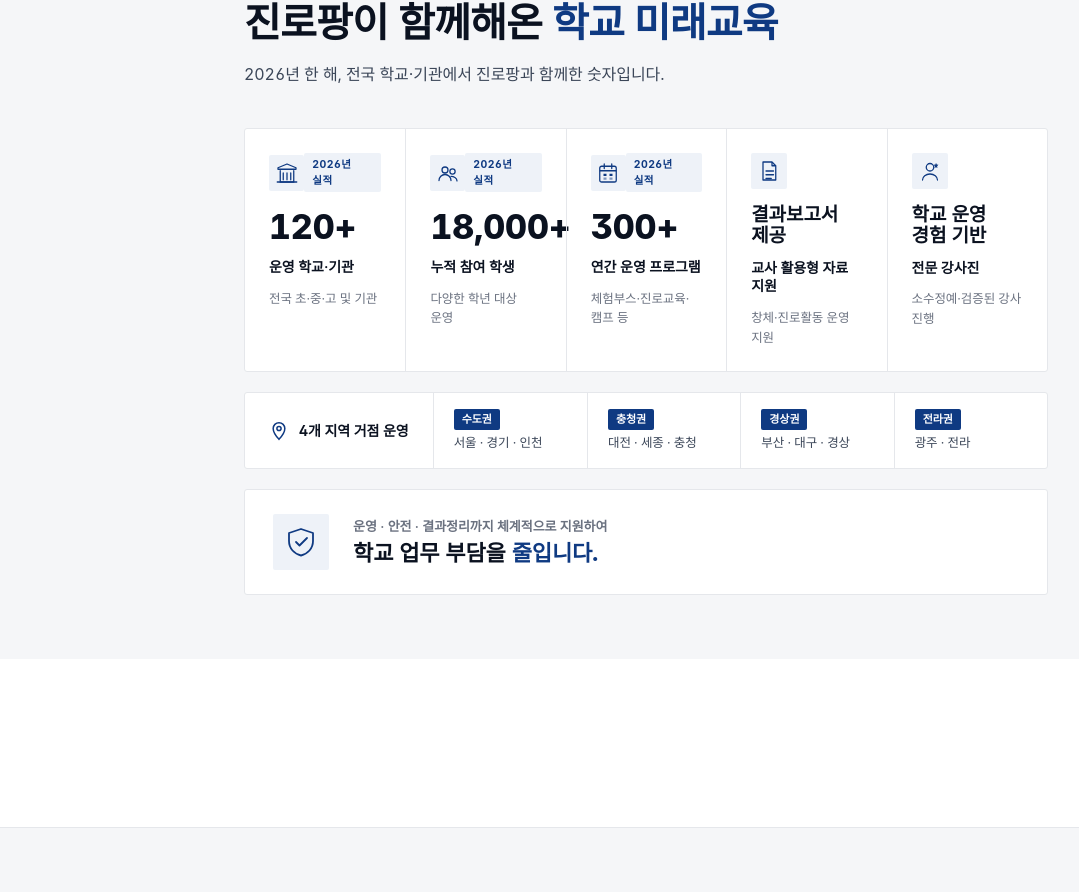
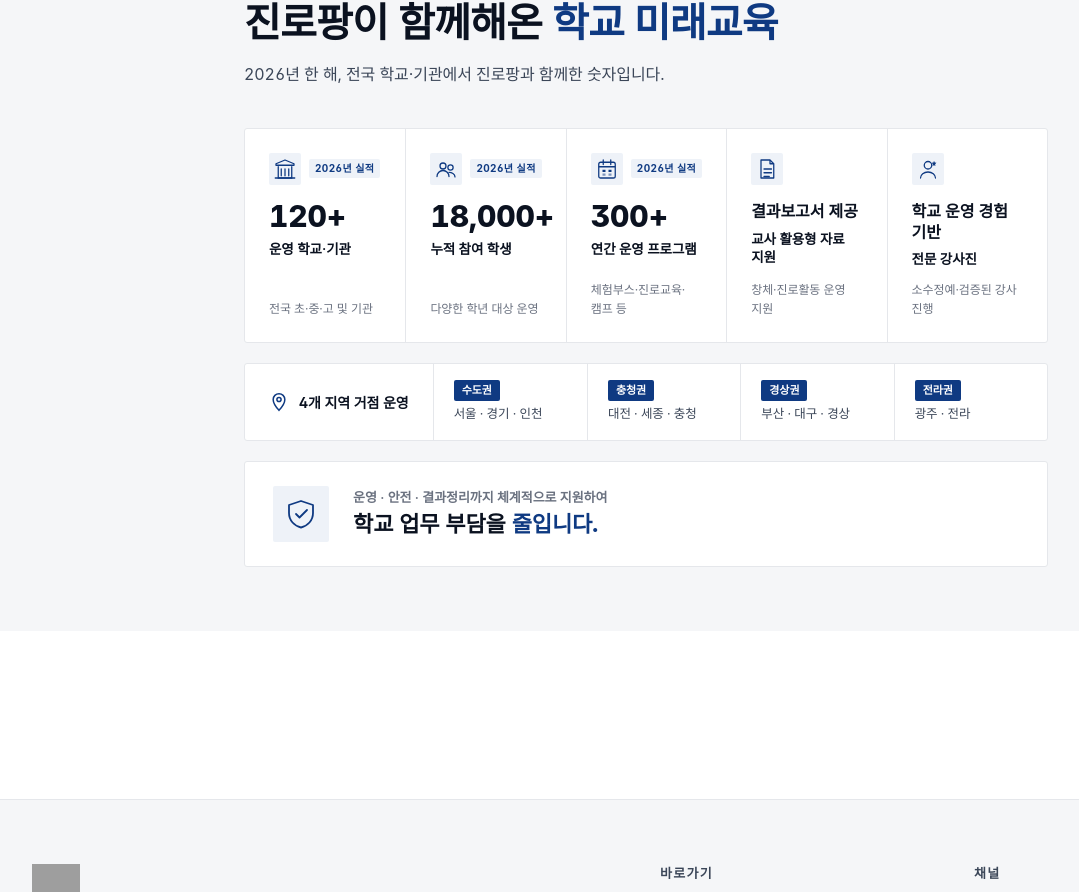
Before and after one commit to gustn0117/jinropang, a Next.js app: page / in a window 1280 px wide. Shown: the part 1159-2051 px from the top of the page, without its empty margins (0-1079 px from the left). Built offline with nearby package versions, Linux system fonts and the light colour scheme; grey boxes are pictures that could not be loaded; a web font is replaced by a local one.

Commit message:
StatsBanner 비율 수정: 5스탯을 좌측정렬 세로 스택 + whitespace-nowrap 뱃지 + 동일 높이 동일 정렬로 정돈

```diff
--- a/components/StatsBanner.tsx
+++ b/components/StatsBanner.tsx
@@ -93,37 +93,42 @@ export default function StatsBanner() {
           </p>
         </div>
 
-        {/* 5개 스탯 — 라이트 카드 그리드, 라인으로 구분 */}
-        <dl className="overflow-hidden rounded-[3px] border border-ink-100 bg-white">
-          <div className="grid grid-cols-1 divide-y divide-ink-100 sm:grid-cols-2 sm:divide-y-0 sm:divide-x lg:grid-cols-5">
+        {/* 5개 스탯 — 흰 카드 + 좌측 정렬 세로 스택, 동일 높이 */}
+        <dl className="grid grid-cols-1 overflow-hidden rounded-[3px] border border-ink-100 bg-white lg:grid-cols-5">
           {STATS.map((s, i) => (
-              <div key={i} className="flex flex-col gap-3 p-5 sm:p-6 [&:nth-child(2)]:border-t [&:nth-child(2)]:border-ink-100 sm:[&:nth-child(2)]:border-t-0 lg:[&:nth-child(n)]:border-t-0">
-                <div className="flex items-center justify-between">
-                  <span className="grid h-9 w-9 place-items-center rounded-[2px] bg-brand-50 text-brand-700">
+            <div
+              key={i}
+              className={`flex min-w-0 flex-col p-5 lg:p-6 ${
+                i > 0 ? "border-t border-ink-100 lg:border-l lg:border-t-0" : ""
+              }`}
+            >
+              <div className="flex items-center gap-2">
+                <span className="grid h-8 w-8 shrink-0 place-items-center rounded-[2px] bg-brand-50 text-brand-700">
                   {s.icon}
                 </span>
                 {s.badge && (
-                    <span className="rounded-[2px] bg-brand-50 px-2 py-1 text-[10.5px] font-bold tracking-[0.04em] text-brand-700">
+                  <span className="whitespace-nowrap rounded-[2px] bg-brand-50 px-1.5 py-0.5 text-[10px] font-bold tracking-[0.04em] text-brand-700">
                     {s.badge}
                   </span>
                 )}
               </div>
               <dd
-                  className={`mt-1 font-extrabold leading-[1.1] tabular-nums text-ink-900 ${
-                    s.badge ? "text-[30px] sm:text-[34px]" : "text-[17px] sm:text-[19px]"
+                className={`mt-4 font-extrabold leading-[1.05] tabular-nums text-ink-900 ${
+                  s.badge
+                    ? "text-[26px] xl:text-[30px]"
+                    : "text-[16px] leading-[1.3]"
                 }`}
               >
                 {s.value}
               </dd>
-                <dt className="text-[14px] font-semibold leading-[1.35] text-ink-900">
+              <dt className="mt-2 text-[13.5px] font-semibold leading-[1.4] text-ink-900">
                 {s.label}
               </dt>
-                <p className="text-[12.5px] leading-[1.55] text-ink-500">
+              <p className="mt-auto pt-3 text-[12px] leading-[1.55] text-ink-500">
                 {s.sub}
               </p>
             </div>
           ))}
-          </div>
         </dl>
 
         {/* 4개 지역 거점 운영 — 라이트 카드 */}
```
Lines whose indentation alone changed are shown as unchanged.
